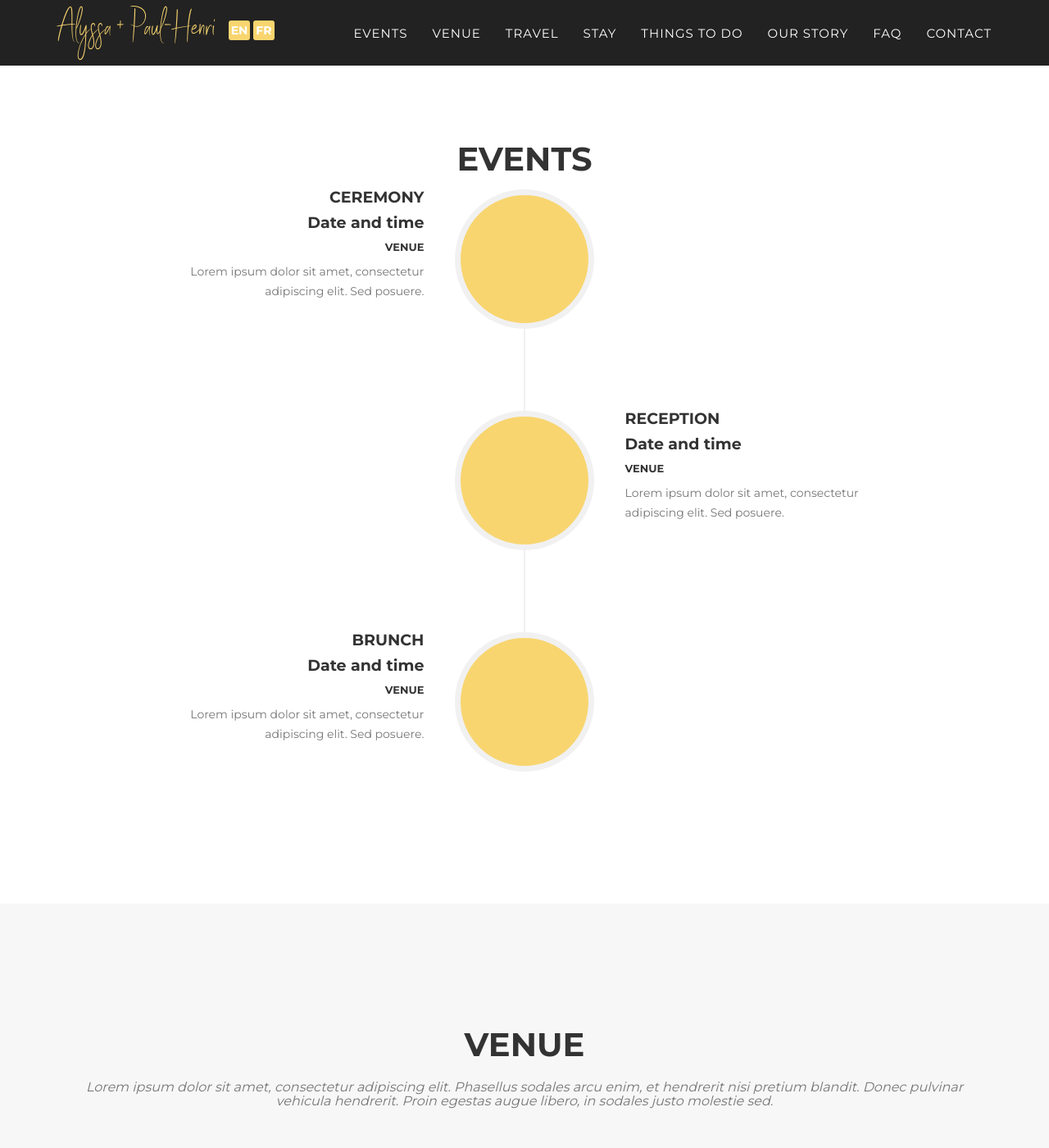
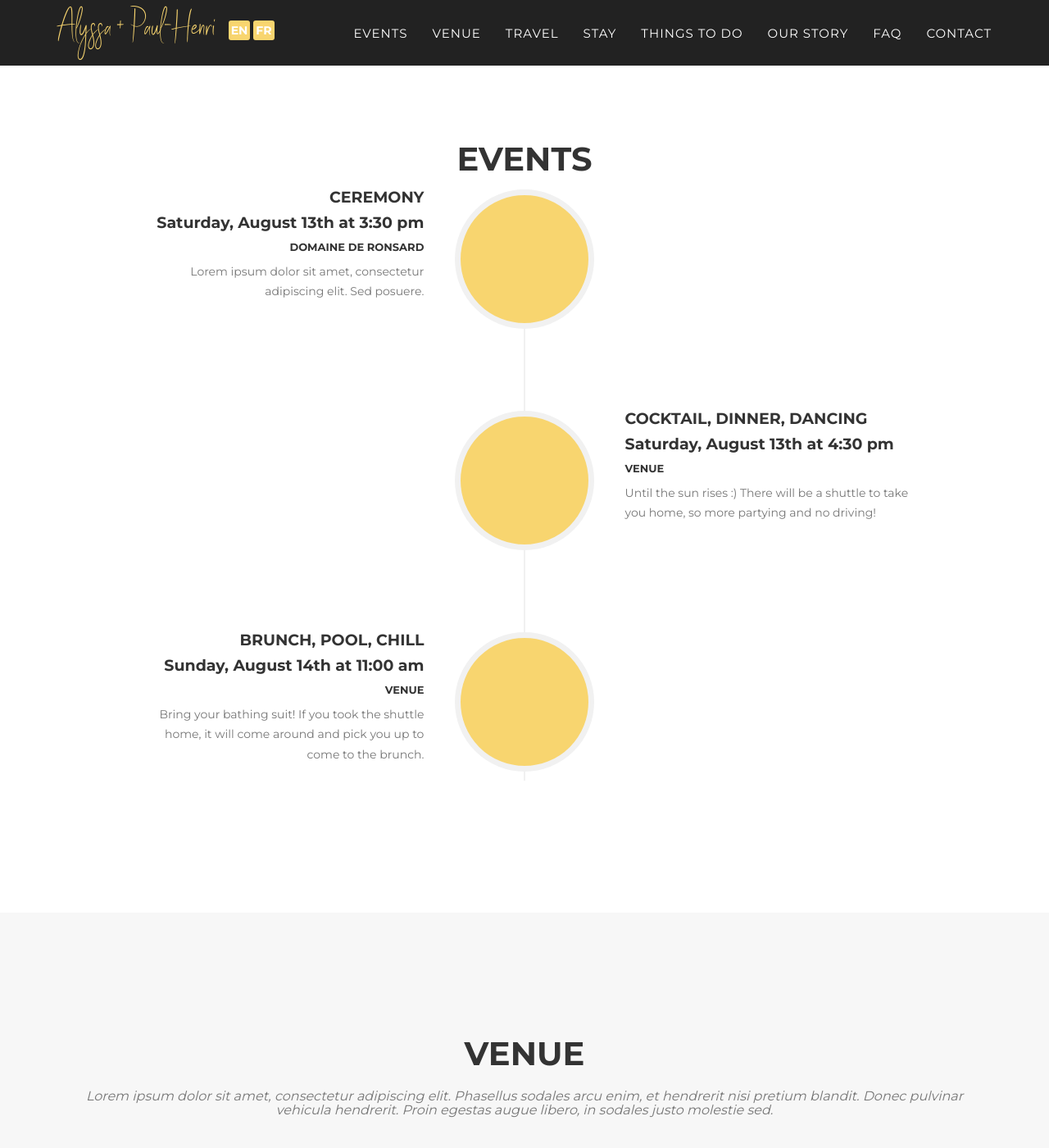
Before and after one commit to alyssapaulhenri/alyssapaulhenri.github.io, a Jekyll site: the page built from index.html, in a window 1280 px wide and 1400 px high, scrolled down 548 px. Shown: the whole window at 82% size. Built offline with Jekyll 4.4.1, drawn with Linux system fonts in a browser that asks for light colours; some web fonts are replaced.

Commit message:
Update events.html

```diff
--- a/_includes/en_data/events.html
+++ b/_includes/en_data/events.html
@@ -16,8 +16,8 @@
                         <div class="timeline-panel">
                             <div class="timeline-heading">
                                 <h4>Ceremony</h4>
-                                <h4 class="subheading">Date and time</h4>
-                                <h6>Venue</h6>
+                                <h4 class="subheading">Saturday, August 13th at 3:30 pm</h4>
+                                <h6>Domaine de Ronsard</h6>
                             </div>
                             <div class="timeline-body">
                                 <p class="text-muted">Lorem ipsum dolor sit amet, consectetur adipiscing elit. Sed posuere.</p>
@@ -30,12 +30,12 @@
                         </div>
                         <div class="timeline-panel">
                             <div class="timeline-heading">
-                                <h4>Reception</h4>
-                                <h4 class="subheading">Date and time</h4>
+                                <h4>Cocktail, dinner, dancing</h4>
+                                <h4 class="subheading">Saturday, August 13th at 4:30 pm</h4>
                                 <h6>Venue</h6>
                             </div>
                             <div class="timeline-body">
-                                <p class="text-muted">Lorem ipsum dolor sit amet, consectetur adipiscing elit. Sed posuere.</p>
+                                <p class="text-muted">Until the sun rises :) There will be a shuttle to take you home, so more partying and no driving!</p>
                             </div>
                         </div>
                     </li>
@@ -45,12 +45,12 @@
                         </div>
                         <div class="timeline-panel">
                             <div class="timeline-heading">
-                                <h4>Brunch</h4>
-                                <h4 class="subheading">Date and time</h4>
+                                <h4>Brunch, pool, chill</h4>
+                                <h4 class="subheading">Sunday, August 14th at 11:00 am</h4>
                                 <h6>Venue</h6>
                             </div>
                             <div class="timeline-body">
-                                <p class="text-muted">Lorem ipsum dolor sit amet, consectetur adipiscing elit. Sed posuere.</p>
+                                <p class="text-muted">Bring your bathing suit! If you took the shuttle home, it will come around and pick you up to come to the brunch.</p>
                             </div>
                         </div>
                     </li>
```
